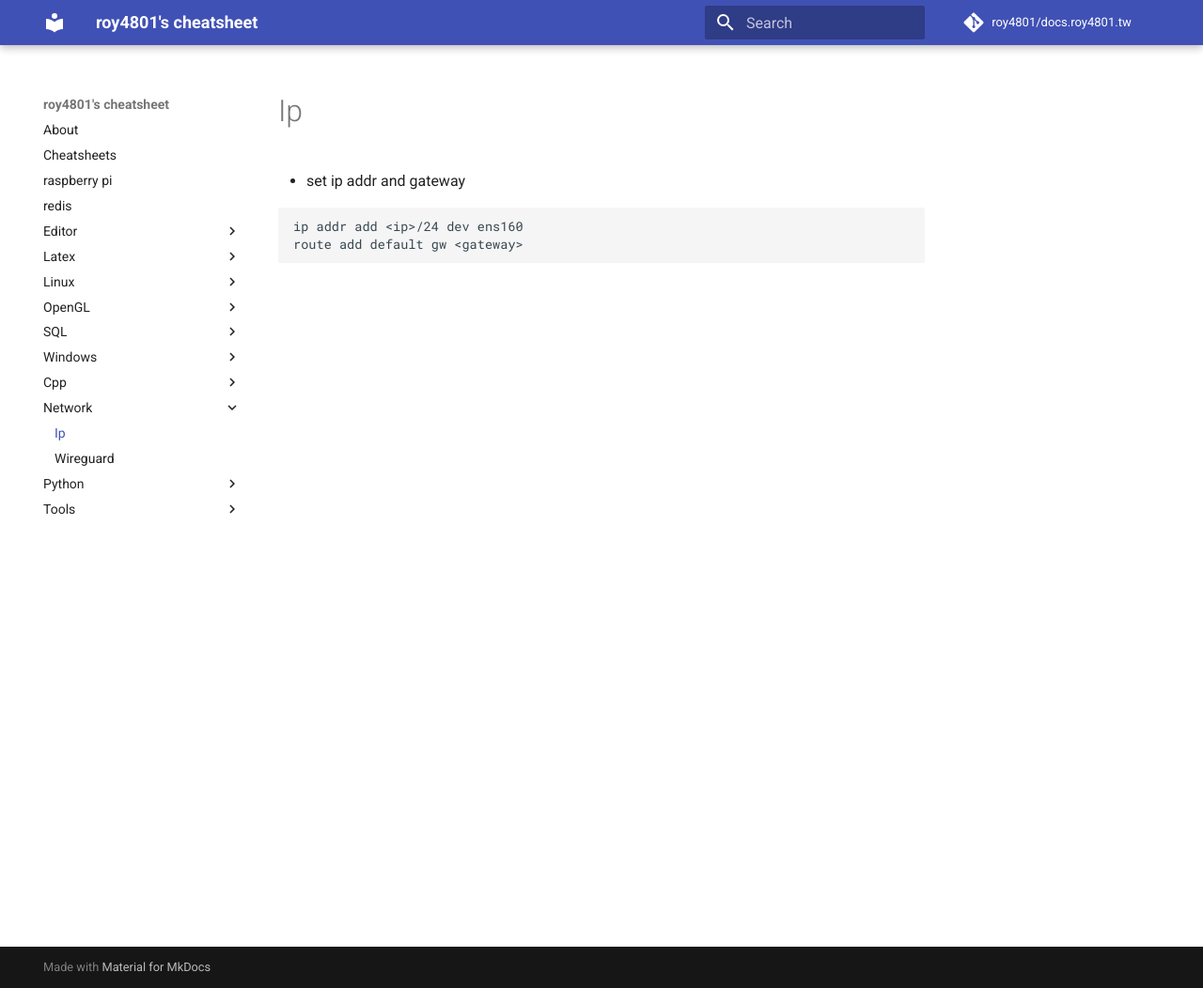
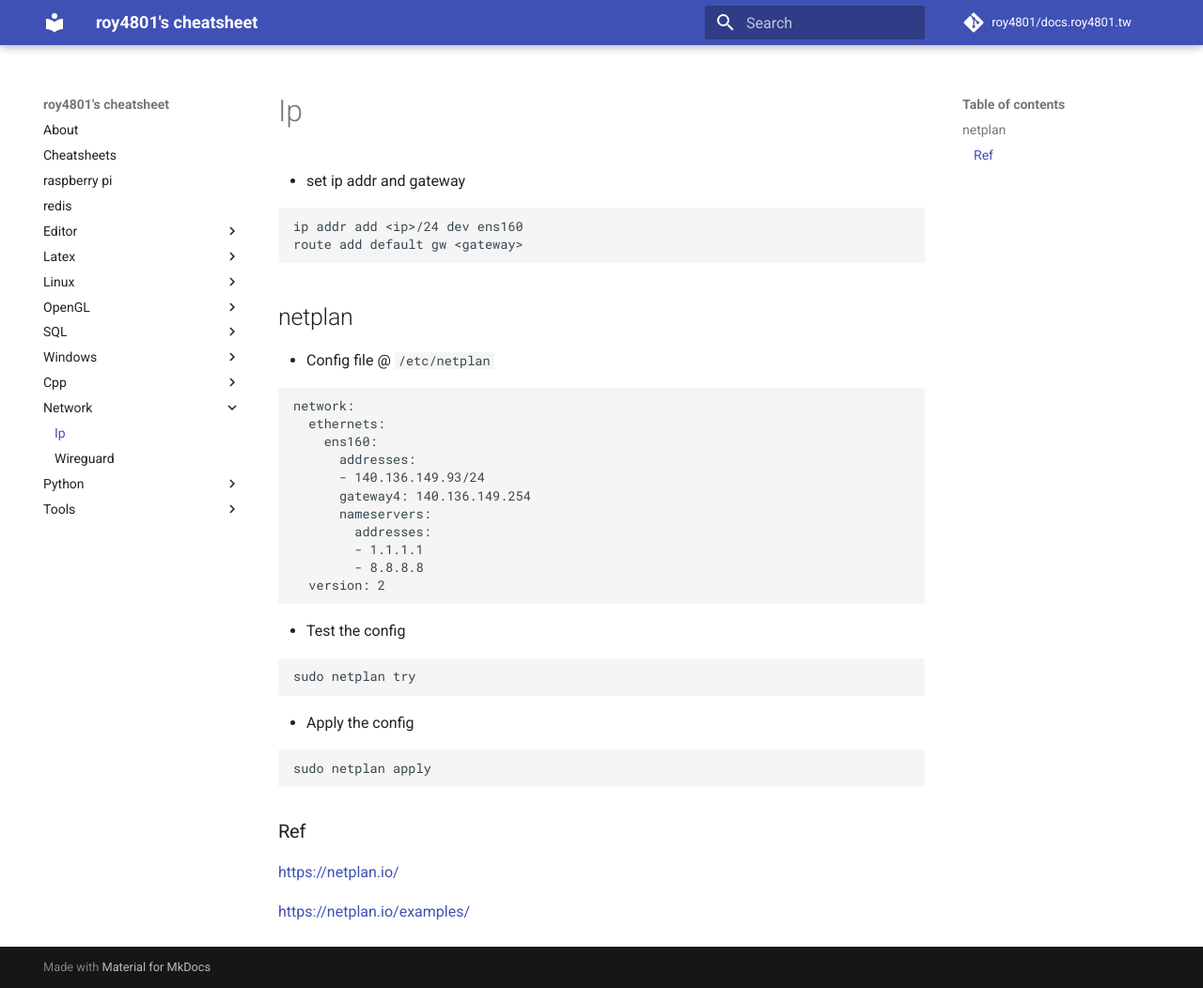
Before and after one commit to roy4801/docs.roy4801.tw, an MkDocs documentation site: the page built from docs/network/ip.md, in a window 1280 px wide and 1052 px high. Shown: the whole window at 94% size. Built offline with MkDocs 1.6.1 and Material for MkDocs 9.7.7, drawn with Linux system fonts in a browser that asks for light colours; comment, search, counter and statistics services are not loaded.

Commit message:
Add netplan

````diff
--- a/docs/network/ip.md
+++ b/docs/network/ip.md
@@ -3,3 +3,39 @@
 ip addr add <ip>/24 dev ens160
 route add default gw <gateway>
 ```
+
+## netplan
+
+* Config file @ `/etc/netplan`
+
+```
+network:
+  ethernets:
+    ens160:
+      addresses:
+      - 140.136.149.93/24
+      gateway4: 140.136.149.254
+      nameservers:
+        addresses:
+        - 1.1.1.1
+        - 8.8.8.8
+  version: 2
+```
+
+* Test the config
+
+```
+sudo netplan try
+```
+
+* Apply the config
+
+```
+sudo netplan apply
+```
+
+### Ref
+
+<https://netplan.io/>
+
+<https://netplan.io/examples/>
````
